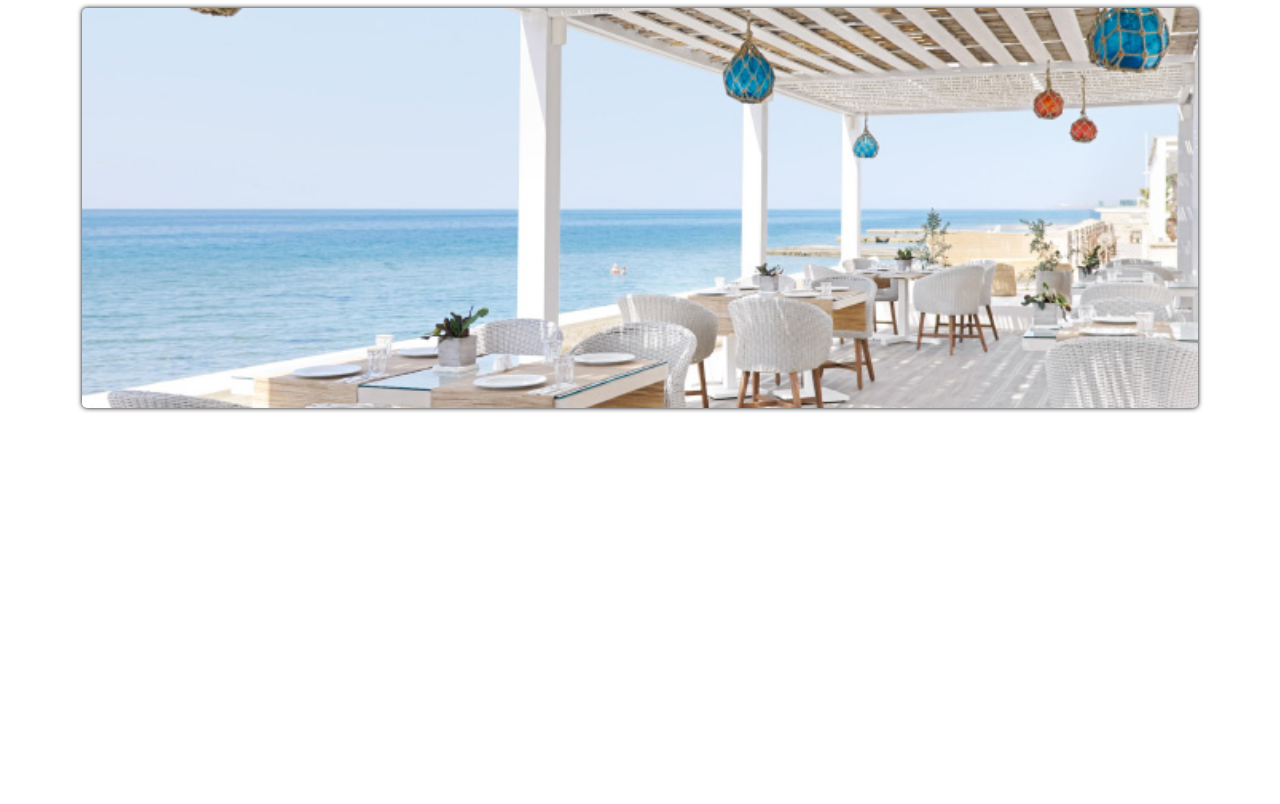
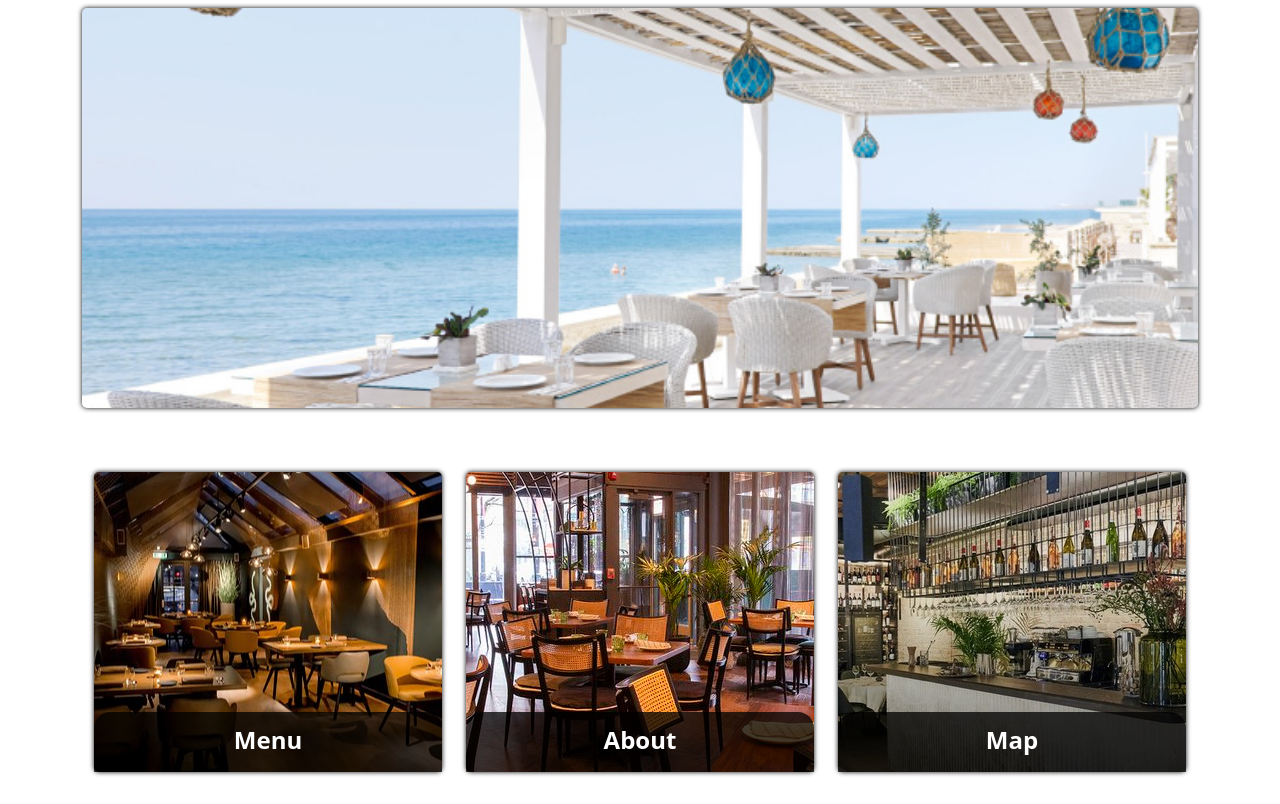
Before and after one commit to Rederikt/coursera-js, a plain HTML site: page index.html in a window 1280 px wide. Shown: the part 194-998 px from the top of the page. Before the commit the page ends 800 px from the top, so only its background shows below. Drawn offline with Linux system fonts and the light colour scheme.

Commit message:
Menu tiles section added

```diff
--- a/css/styles.css
+++ b/css/styles.css
@@ -5,25 +5,91 @@
 }
 
 body {
-  font-family: 'Comfortaa', cursive;
+  font-family: "Comfortaa", cursive;
   font-size: 16px;
   color: black;
-
 }
 h2 {
   margin-top: 1rem !important;
+}
+
+#tiles {
+  justify-content: space-between;
 }
 
 .jumbotron {
   padding: 0.2rem 0.2rem;
   margin: 2rem 0;
   background-color: rgb(245, 245, 245);
-  border-radius: .3rem;
+  border-radius: 0.3rem;
+  box-shadow: 0px 0px 5px black;
+  max-height: 400px;
+  height: 400px;
+  background-repeat: no-repeat;
+  background-size: 100%;
+  background-position: center;
+  background-image: url(../img/01-white-palace-tavernaki-greek-restaurant-17817.jpg);
 }
 
-.jumb-img {
+.text-box {
+  padding: 10px 0 0 0 !important;
   width: 100%;
-  height: auto;
+  height: 60px;
+  position: absolute;
+  bottom: 0;
+  border-radius: 1rem 1rem 0 0;
+  background-color: rgba(0, 0, 0, 0.75);
+}
+
+.nav-tiles {
+  margin: 2rem 0;
+  background-color: rgb(245, 245, 245);
+  border-radius: 0.3rem;
+  box-shadow: 0px 0px 5px black;
+  height: 300px;
+  background-repeat: no-repeat;
+  background-position: center;
+  position: relative;
+  transition: 0.3s ease;
+}
+
+.nav-tiles:hover {
+  transform: scale(1.02, 1.02) ;
+
+
+}
+
+
+.nav-tile-1 {
+  background-image: url(../img/rest1.jpg);
+}
+
+.nav-tile-2 {
+  background-image: url(../img/rest2.jpg);
+}
+
+#tiles {
+ margin: 0;
+}
+
+.nav-tile-3 {
+  background-image: url(../img/rest3.jpg);
+}
+
+.navigation-link {
+  text-align: center;
+  font-weight: 700;
+  font-size: 24px;
+  color: white;
+  text-decoration: inherit;
+}
+
+.navigation-link:hover {
+  color: rgb(212, 212, 212);
+}
+
+.navigation-link > span {
+  bottom: 0;
 }
 
 .hover-toggler:hover {
@@ -44,13 +110,11 @@ h2 {
   font-weight: 600 !important;
 }
 
-
 .brand {
   padding: 15px 0 0 120px !important;
-
 }
 
-h1{
+h1 {
   margin-bottom: 0rem !important;
 }
 
@@ -85,7 +149,6 @@ h1{
 
 .menu-list {
   list-style: none;
-
 }
 
 .menu-list li {
@@ -100,7 +163,7 @@ h1{
 }
 
 .menu-list li a:hover {
-  text-decoration:underline;
+  text-decoration: underline;
 }
 
 .box-header {
@@ -114,7 +177,6 @@ h1{
   right: 0px;
   position: absolute;
 }
-
 
 .text-box {
   padding: 30px 10px 10px 10px;
@@ -137,11 +199,11 @@ h1{
   background-color: brown;
 }
 
-
 .row {
   width: 100%;
 }
-@media (min-width: 992px) {
+
+/* @media (min-width: 992px) {
   .col-lg-1, .col-lg-2, .col-lg-10, .col-lg-11, .col-lg-12, .col-lg-3, .col-lg-4, .col-lg-5, .col-lg-6, .col-lg-7, .col-lg-8, .col-lg-9 {
     float: left;
   }
@@ -235,7 +297,7 @@ h1{
     border-color: black !important;
     border-width: 2px !important;
   } */
-  .col-sm-1, .col-sm-2, .col-sm-10, .col-sm-11, .col-sm-12, .col-sm-3, .col-sm-4, .col-sm-5, .col-sm-6, .col-sm-7, .col-sm-8, .col-sm-9 {
+/* .col-sm-1, .col-sm-2, .col-sm-10, .col-sm-11, .col-sm-12, .col-sm-3, .col-sm-4, .col-sm-5, .col-sm-6, .col-sm-7, .col-sm-8, .col-sm-9 {
     float: left;
   }
   .col-sm-1 {
@@ -274,16 +336,4 @@ h1{
   .col-sm-12 {
     width: 100%;
   }
-}
-
-@media (min-width: 768px) {
-  .jumbotron {
-    box-shadow: 0px 0px 5px black;
-    max-height: 400px;
-    height: 400px;
-    background-repeat: no-repeat;
-    background-size: 100%;
-    background-position: center;
-    background-image: url(../img/01-white-palace-tavernaki-greek-restaurant-17817.jpg);
-  }
-}
+} */
--- a/index.html
+++ b/index.html
@@ -65,8 +65,29 @@
   </header>
   <div id="main-content" class="container">
     <h2 class="text-center">Our Restaurant</h2>
-    <div class="jumbotron">
-      <img class="jumb-img  d-block d-sm-none" src="img/01-white-palace-tavernaki-greek-restaurant-17817.jpg" alt="Restaurant balcony">
+    <div class="jumbotron d-none d-sm-block"></div>
+    <div id="tiles" class="row">
+      <div class="col-md-4 col-sm-6 col-xs-12">
+        <a href="#" class="navigation-link">
+          <div class="nav-tiles nav-tile-1">
+            <div class="text-box"><span>Menu</span></div>
+          </div>
+        </a>
+      </div>
+      <div class="col-md-4 col-sm-6 col-xs-12">
+        <a href="#" class="navigation-link">
+          <div class="nav-tiles nav-tile-2">
+            <div class="text-box"><span>About</span></div>
+          </div>
+        </a>
+      </div>
+      <div class="col-md-4 col-sm-12 col-xs-12">
+        <a href="#" class="navigation-link">
+          <div class="nav-tiles nav-tile-3">
+            <div class="text-box"><span>Map</span></div>
+          </div>
+        </a>
+      </div>
     </div>
   </div>
   <!-- Flexbox version -->
```
Also changed, not shown: img/rest1.jpg (added), img/rest2.jpg (added), img/rest3.jpg (added).
